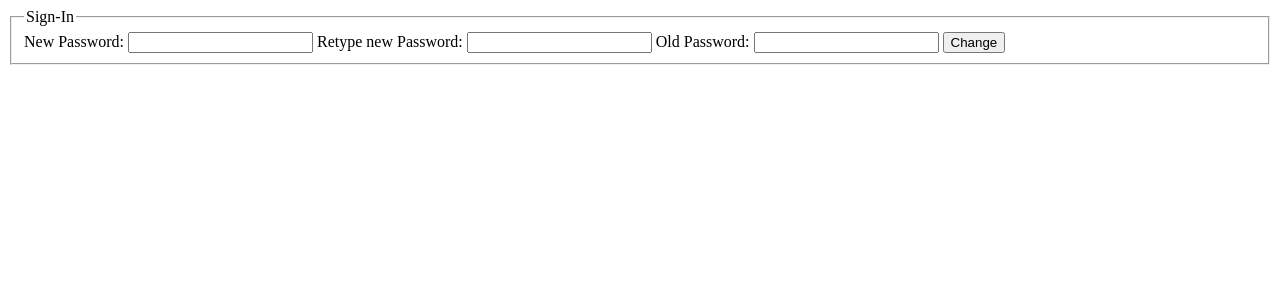
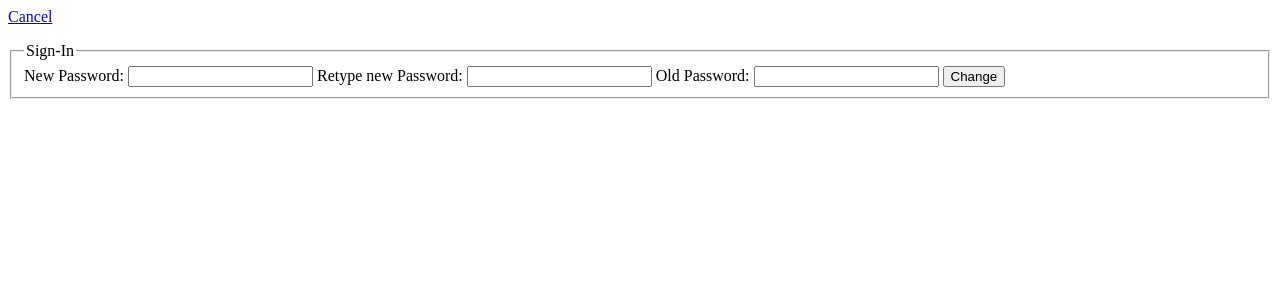
Before and after one commit to dzuelke/RedRacer, a PHP site: template app/modules/User/templates/ChangePasswordInput.php in a window 1280 px wide. Shown: the top 300 px of the page. Run offline with PHP 8.4, Linux system fonts and the light colour scheme; the template is opened without the code that fills it: most values are stand-ins (such as "Sample title", 1, 10 or a date in 2020).

Commit message:
CHG: Hyperlink to the change password action added to user index template CHG: Hyperlink to the user index added to the change password input template
Closes #36

```diff
--- a/app/modules/User/templates/ChangePasswordInput.php
+++ b/app/modules/User/templates/ChangePasswordInput.php
@@ -1,4 +1,5 @@
 <div id="changepw">
+<p><a href="<?php echo $ro->gen('user.index') ?>">Cancel</a></p>
 <form method="post" action="<?php echo $ro->gen('user.changepassword'); ?>" id="redracer-changepassword">
 <fieldset>
 	<legend>Sign-In</legend>
--- a/app/modules/User/templates/IndexSuccess.php
+++ b/app/modules/User/templates/IndexSuccess.php
@@ -20,7 +20,8 @@
         </tr>
     </tbody>
 </table>
-<p><a href="<?php echo $ro->gen('user.updateinformation'); ?>">Update Information</a></p>
+<p><a href="<?php echo $ro->gen('user.updateinformation'); ?>">Update Information</a>
+<br /><a href="<?php echo $ro->gen('user.changepassword'); ?>">Change Password</a></p>
 
 <h3>**DEV** info</h3>
 <table>
```
